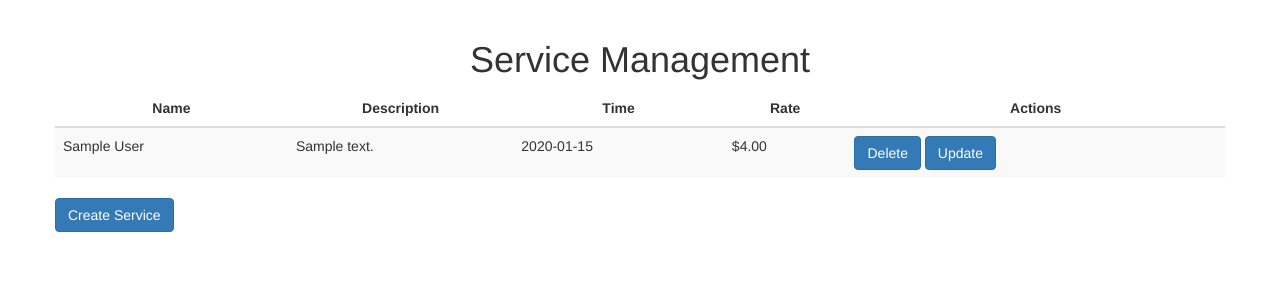
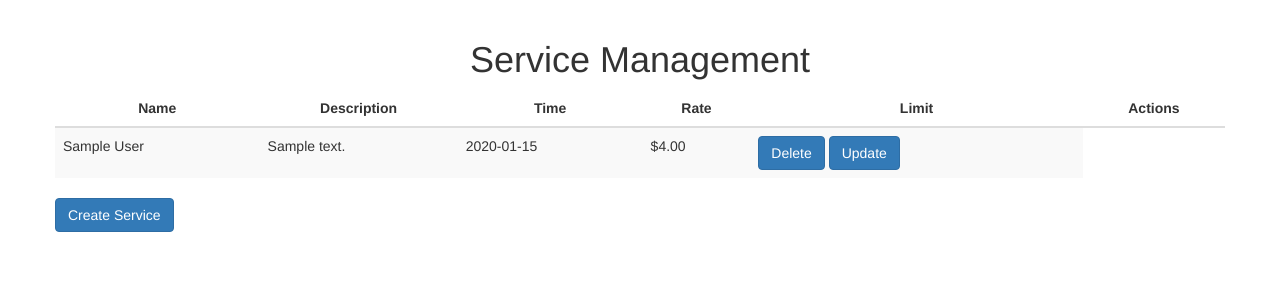
Before and after one commit to billyean/wrangell, a Django app: page /service in a window 1280 px wide. Shown: the part 52-352 px from the top of the page. Run offline with Django 3.2, Linux system fonts and the light colour scheme; a user stored in the database is signed in; tables that the repository leaves empty hold one stand-in row (values such as "Sample post"); some libraries are stand-ins or nearby versions.

Commit message:
Change service model by adding limit

```diff
--- a/miye/administration/models.py
+++ b/miye/administration/models.py
@@ -3,6 +3,7 @@
     CharField,
     DecimalField,
     DateTimeField,
+    PositiveIntegerField,
     BooleanField,
     EmailField,
     AutoField
@@ -17,6 +18,7 @@
     description = CharField(max_length=255)
     time_type = CharField(max_length=255, validators=[validate_int15_list])
     rate = DecimalField(blank=False, null=False, decimal_places=2, max_digits=5, validators=[DecimalField])
+    limit = PositiveIntegerField(blank=False, null=False, default=65535)
     create_time = DateTimeField(auto_now_add=True)
     update_time = DateTimeField(auto_now=True)
 
--- a/miye/administration/templates/service/main.html
+++ b/miye/administration/templates/service/main.html
@@ -6,11 +6,12 @@
 {% block main %}
 <table  class="table table-sm table-striped table-hover"  id="myTable">
 <thead class="thead-dark">
-    <th class="col-1 text-center">Name</th>
-    <th class="col-1 text-center">Description</th>
-    <th class="col-3 text-center">Time</th>
+    <th class="col-3 text-center">Name</th>
+    <th class="col-3 text-center">Description</th>
+    <th class="col-2 text-center">Time</th>
     <th class="col-1 text-center">Rate</th>
-    <th class="col-3 text-center">Actions</th>
+    <th class="col-1 text-center">Limit</th>
+    <th class="col-2 text-center">Actions</th>
 </thead>
 <tbody>
 </tbody>
--- a/miye/administration/views.py
+++ b/miye/administration/views.py
@@ -19,19 +19,31 @@
             services = list(Service.objects.all().values())
             data['services'] = services
         else:
-            service = Service(name=request.POST['name'],
-                              description=request.POST['description'],
-                              time_type=request.POST['time_type'],
-                              rate=request.POST['rate'])
+            if request.POST['limit'] == "unlimited":
+                service = Service(name=request.POST['name'],
+                                  description=request.POST['description'],
+                                  time_type=request.POST['time_type'],
+                                  rate=request.POST['rate'])
+            else:
+                service = Service(name=request.POST['name'],
+                                  description=request.POST['description'],
+                                  time_type=request.POST['time_type'],
+                                  rate=request.POST['rate'],
+                                  limit=request.POST['limit'])
             service.full_clean()
             service.save()
 
+            if service.limit == 65535:
+                limit = "Unlimited"
+            else:
+                limit = service.limit
             data['service'] = {
                     'id': service.id,
                     'name': service.name,
                     'description': service.description,
                     'time_type': service.time_type,
-                    'rate': service.rate
+                    'rate': service.rate,
+                    'limit': limit
                 }
         data['ret'] = 0
     except ValidationError as e:
@@ -55,18 +67,25 @@
                 service.time_type = request.POST['time_type']
             if request.POST['rate'] is not None:
                 service.rate = request.POST['rate']
+            if request.POST['limit'] is not None:
+                service.rate = request.POST['limit']
             service.full_clean()
             service.save()
         elif request.method == 'DELETE':
             service.delete()
 
+        if service.limit == 65535:
+            limit = "Unlimited"
+        else:
+            limit = service.limit
         data['ret'] = 0
         data['service'] = {
                 'id': service.id,
                 'name': service.name,
                 'description': service.description,
                 'time_type': service.time_type,
-                'rate': service.rate
+                'rate': service.rate,
+                'limit': limit
             }
         return JsonResponse(data)
     except ValidationError as e:
```
Also changed, not shown: 1 other file.
